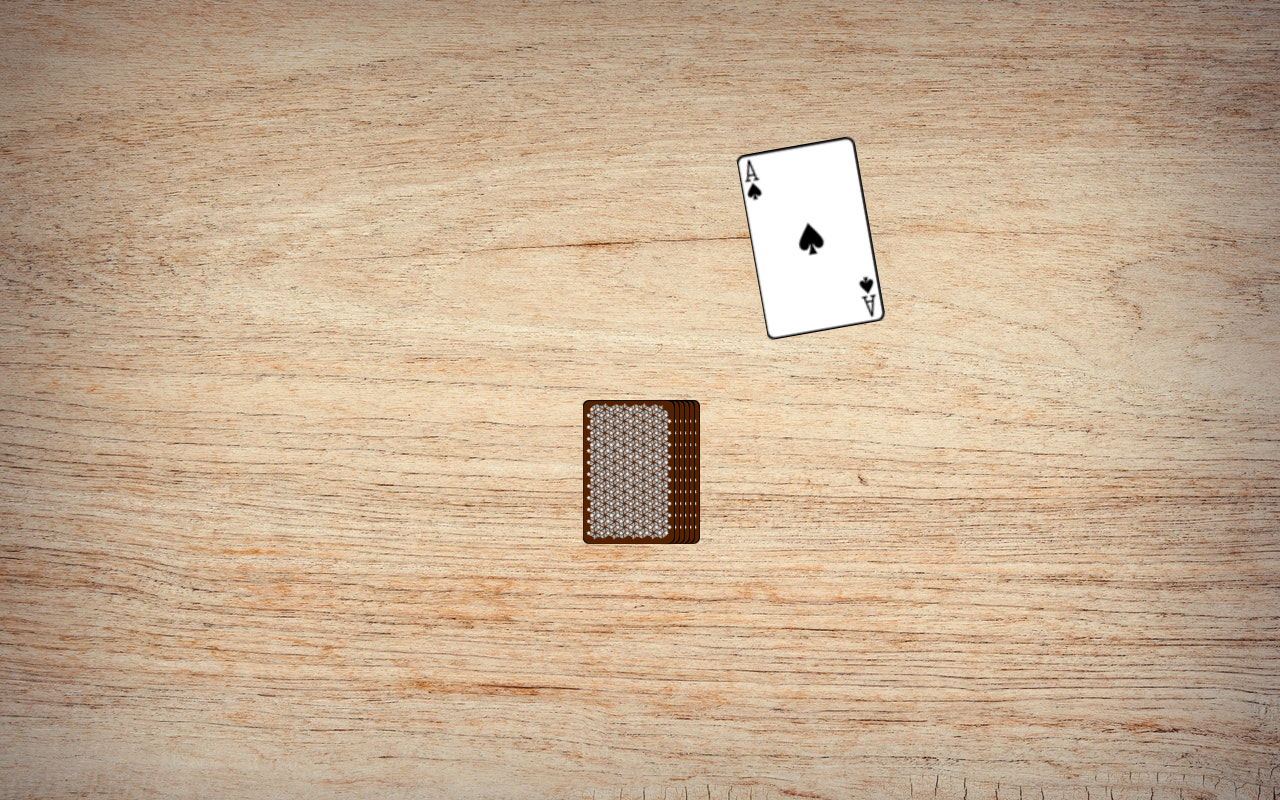
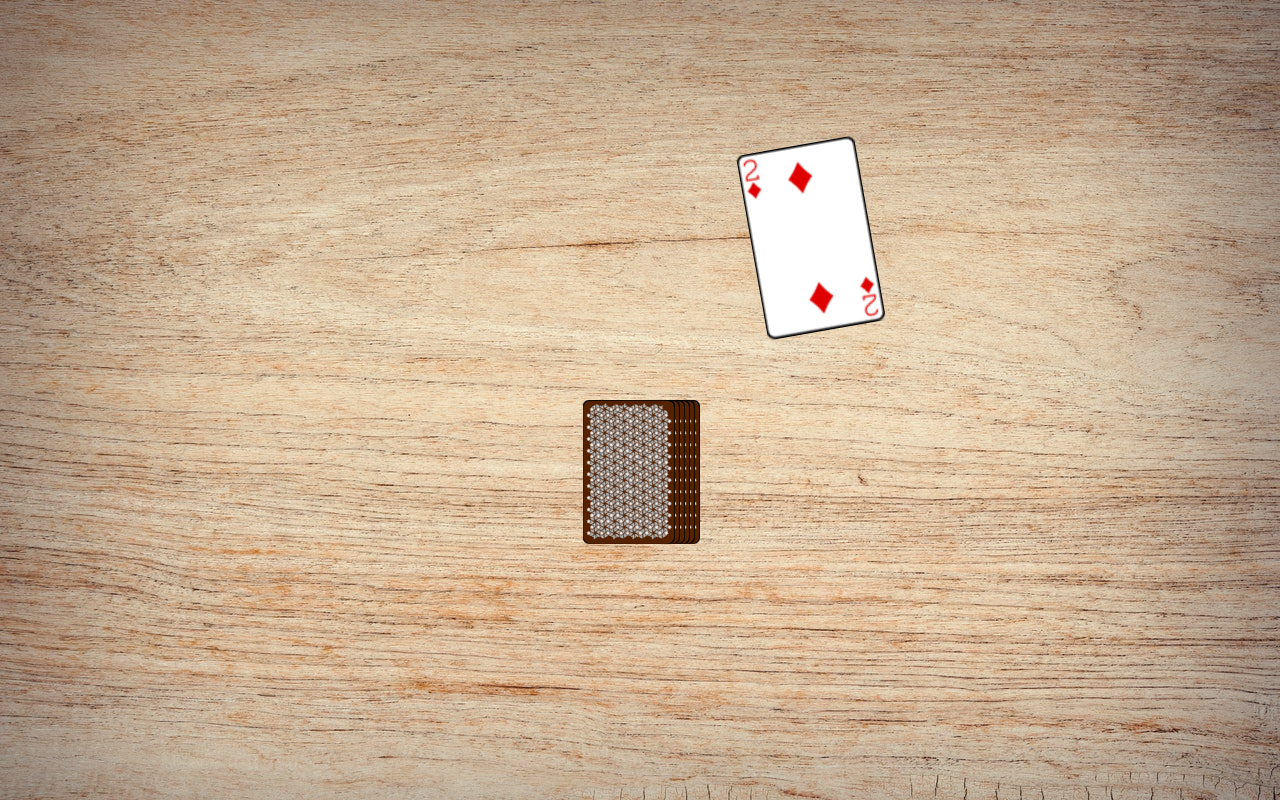
Before and after one commit to SilverBlure/RingOfFire, an Angular app: page /game in a window 1280 px wide. Both pictures are taken after a click on the picture 629 px from the left and 472 px from the top of the page. Built offline with nearby package versions, Linux system fonts and the light colour scheme.

Commit message:
add card Look

```diff
--- a/src/app/game/game.component.html
+++ b/src/app/game/game.component.html
@@ -5,7 +5,7 @@
     }
     <img (click)="drawCard()"  class="top-card" style="right: 25px;" src="./../../assets/img/cards/card_cover.png">
     @if(pickCardAnimation){
-        <img (click)="drawCard()"  [class.pick-Card]="" class=" pick-Card" style="right: 25px;" src="./../../assets/img/cards/ace_1.png">
+        <img (click)="drawCard()"  [class.pick-Card]="" class=" pick-Card" style="right: 25px;" src="./../../assets/img/cards/{{this.currentCard}}.png">
     }
 </div>
 </div>
--- a/src/app/game/game.component.ts
+++ b/src/app/game/game.component.ts
@@ -12,20 +12,22 @@ import { Game } from '../../models/game';
 export class GameComponent implements OnInit {
   pickCardAnimation = false;
   game!: Game;
+  currentCard: string|undefined = '';
 
   constructor() {}
 
   ngOnInit(): void {
     this.newGame();
-
   }
 
   newGame() {
     this.game = new Game();
- console.log(this.game);
+    console.log(this.game);
   }
 
   drawCard() {
+    this.currentCard = this.game.stack.pop();
+    console.log(this.currentCard);
     this.pickCardAnimation = true;
   }
 }
```
